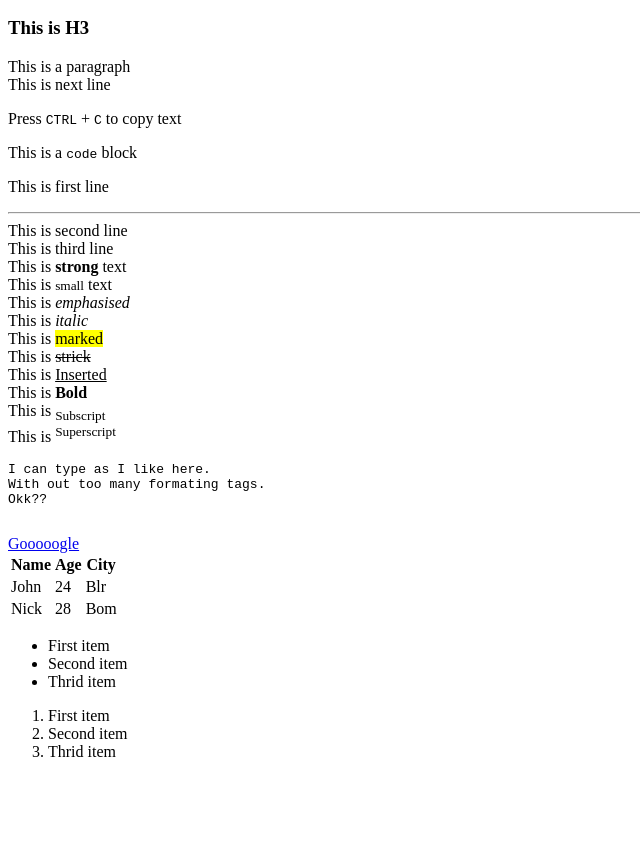
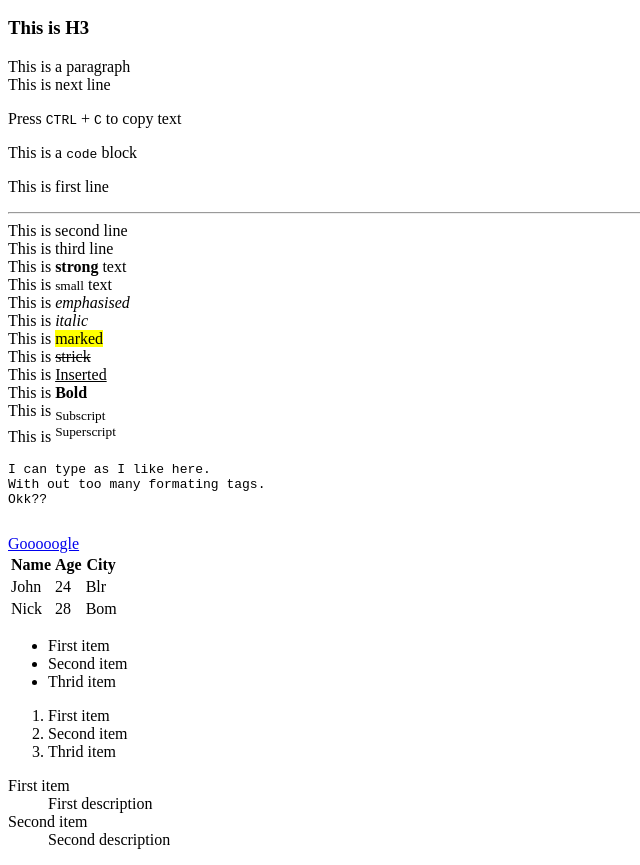
Before and after one commit to ThinkWithNikhil/Learning-to-code, a plain HTML site: page index.html in a window 1280 px wide. Shown: the part 110-975 px from the top of the page, without its empty margins (0-640 px from the left). Before the commit the page ends 887 px from the top, so only its background shows below. Drawn offline with Linux system fonts and the light colour scheme.

Commit message:
Added decription list tag

```diff
--- a/index.html
+++ b/index.html
@@ -63,4 +63,10 @@ Okk??
         <li>Second item</li>
         <li>Thrid item</li>
     </ol>
+    <dl>
+        <dt>First item</dt>
+        <dd>First description</dd>
+        <dt>Second item</dt>
+        <dd>Second description</dd>
+    </dl>
 </body>
```
